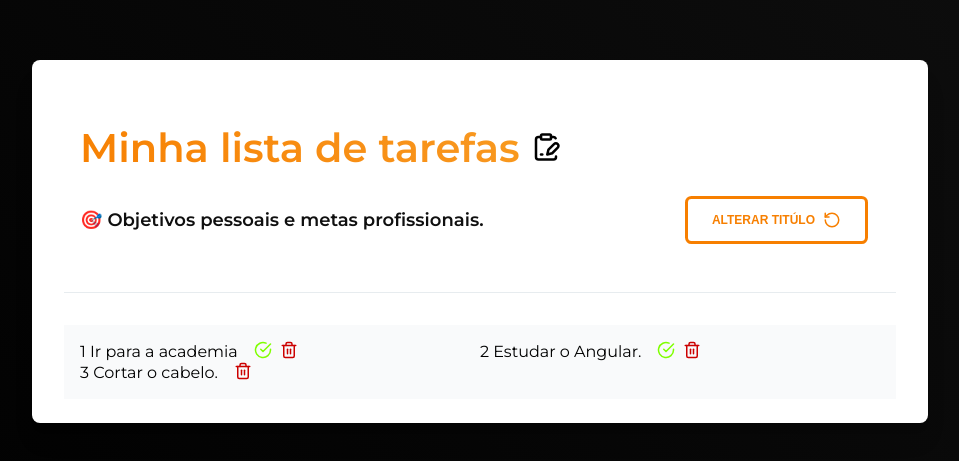
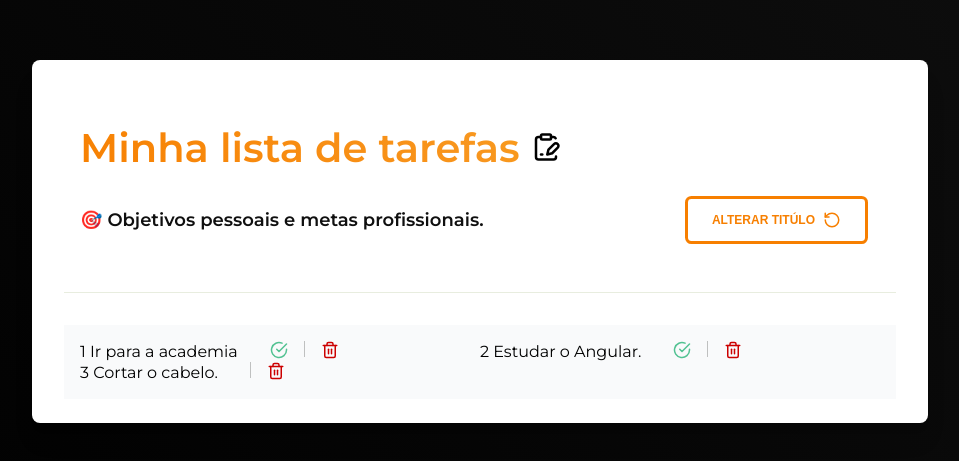
Before and after one commit to black-adm/angular-todo-list, an Angular app: page / in a window 1280 px wide. Shown: the part 159-620 px from the top of the page, without its empty margins (160-1119 px from the left). Built offline with nearby package versions, Linux system fonts and the light colour scheme.

Commit message:
method mark as done task

```diff
--- a/src/app/app.component.css
+++ b/src/app/app.component.css
@@ -85,7 +85,7 @@
 .line {
     background-color: transparent;
     border: 0px;
-    border-top: 1px solid #e7ecef;
+    border-top: 1px solid #e8eddf;
 }
 
 .list-container {
@@ -115,8 +115,8 @@
 .list-buttons {
     display: flex;
     justify-content: end;
-    margin-left: 1rem;
-    column-gap: 0.5rem;
+    margin-left: 2rem;
+    column-gap: 1rem;
 }
 
 button {
@@ -126,7 +126,13 @@ button {
 .check-btn {
     background: transparent;
     border: none;
-    color: chartreuse;
+    color: #52c292;
+}
+
+.divisor {
+    width: 1px;
+    height: 1rem;
+    background: #bfc0c0;
 }
 
 .trash-btn {
--- a/src/app/app.component.html
+++ b/src/app/app.component.html
@@ -39,7 +39,7 @@
           {{ task.id }}
           {{ task.task }}
           <div class="list-buttons">
-            <button class="check-btn" *ngIf="!task.done">
+            <button type="button" class="check-btn" *ngIf="!task.done" (click)="markDone(task)">
               <svg xmlns="http://www.w3.org/2000/svg" width="18" height="18" viewBox="0 0 24 24" fill="none"
                 stroke="currentColor" stroke-width="2" stroke-linecap="round" stroke-linejoin="round"
                 class="lucide lucide-check-circle">
@@ -47,7 +47,7 @@
                 <path d="m9 11 3 3L22 4" />
               </svg>
             </button>
-
+            <div class="divisor"></div>
             <button type="button" class="trash-btn" (click)="remove(task)">
               <svg xmlns="http://www.w3.org/2000/svg" width="18" height="18" viewBox="0 0 24 24" fill="none"
                 stroke="currentColor" stroke-width="2" stroke-linecap="round" stroke-linejoin="round"
--- a/src/app/app.component.ts
+++ b/src/app/app.component.ts
@@ -34,11 +34,7 @@ export class AppComponent {
     return remove;
   }
 
-  markAsDone() {
-
-  }
-
-  markUndone() {
-
+  markDone(task: Task) {
+      task.done = true;
   }
 }
```
